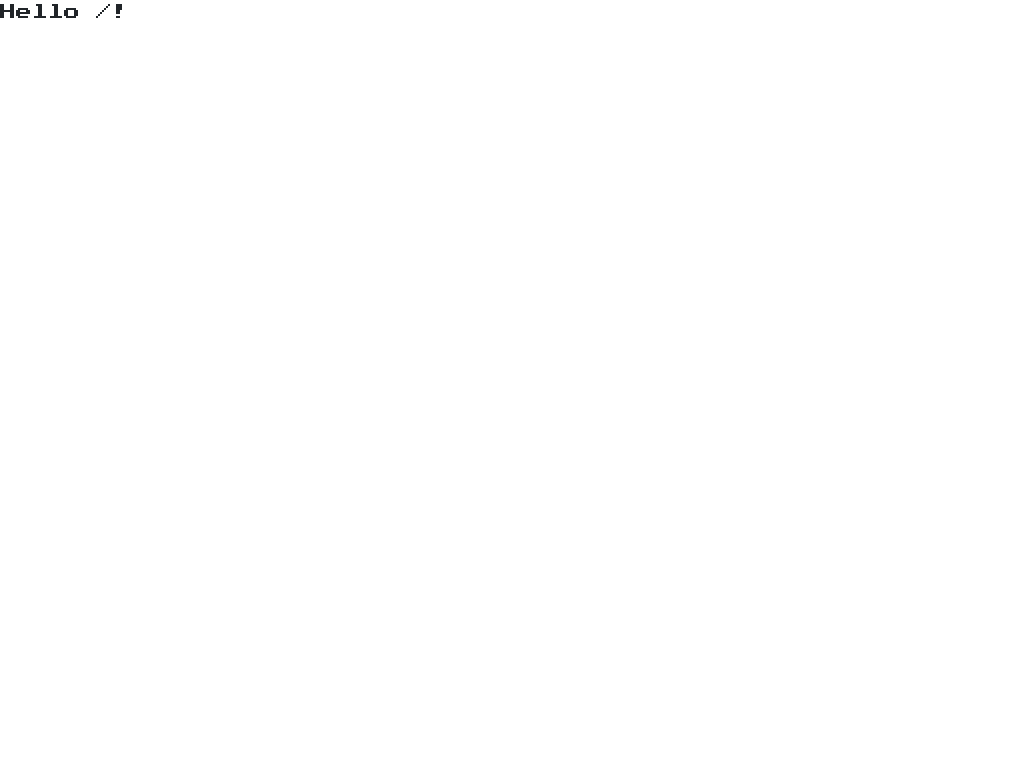
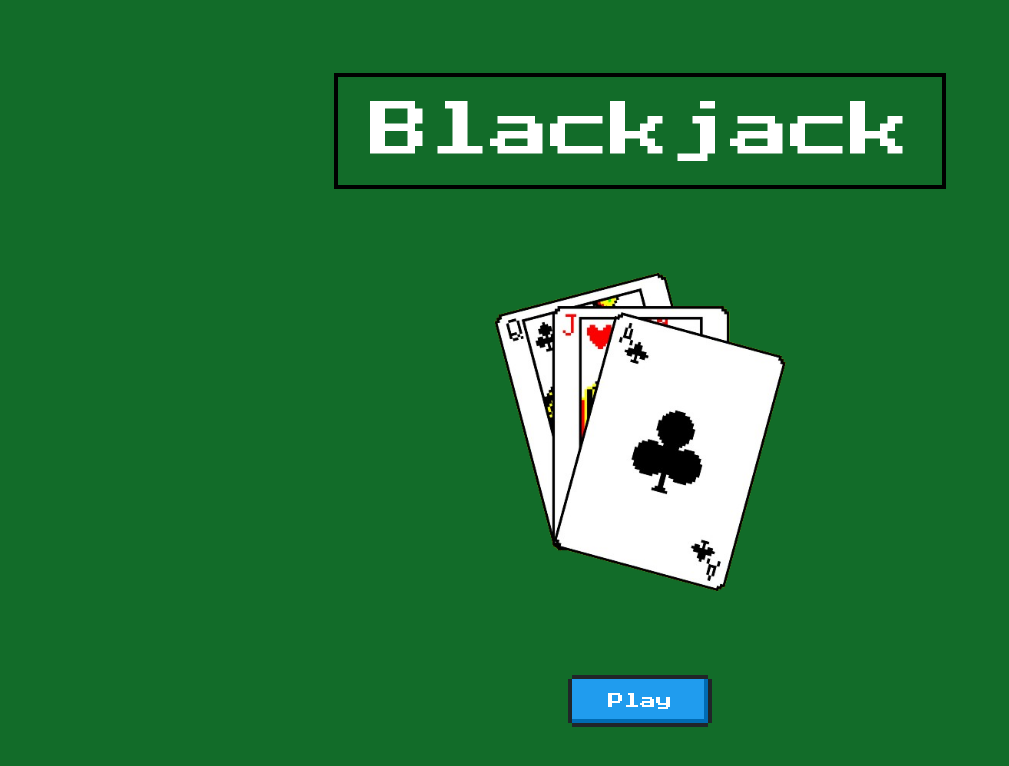
Before and after one commit to thebryanmartinez/blackjack, a React (Vite) app: page / in a window 1280 px wide. Shown: the top 766 px of the page, without its empty margins (0-1009 px from the left). Built offline with nearby package versions, Linux system fonts and the light colour scheme.

Commit message:
feat: 🎸 Implement Home Page design and functionality

```diff
--- a/src/routes/index.route.tsx
+++ b/src/routes/index.route.tsx
@@ -1,5 +1,40 @@
 import { createFileRoute } from '@tanstack/react-router'
+import { Logo } from '@/assets'
+import { Layout, Typography, Container, Button } from '@/components/atoms'
+import { useNavigate } from '@tanstack/react-router'
+
+const Home = () => {
+  const navigate = useNavigate({ from: '/' })
+
+  const navigateToPlay = () => {
+    navigate({ to: '/play' })
+  }
+
+  return (
+    <Layout className='grid place-items-center'>
+      <Container>
+        <Typography
+          variant='h1'
+          className='text-3xl md:text-5xl lg:text-6xl'
+        >
+          Blackjack
+        </Typography>
+      </Container>
+      <img
+        src={Logo}
+        alt='Blackjack Logo'
+        className='h-72 md:h-80 lg:h-96'
+      />
+      <Button
+        type='button'
+        className='nes-btn is-primary !px-12 '
+        text='Play'
+        onClick={navigateToPlay}
+      />
+    </Layout>
+  )
+}
 
 export const Route = createFileRoute('/')({
-  component: () => <div>Hello /!</div>
+  component: Home
 })
```
